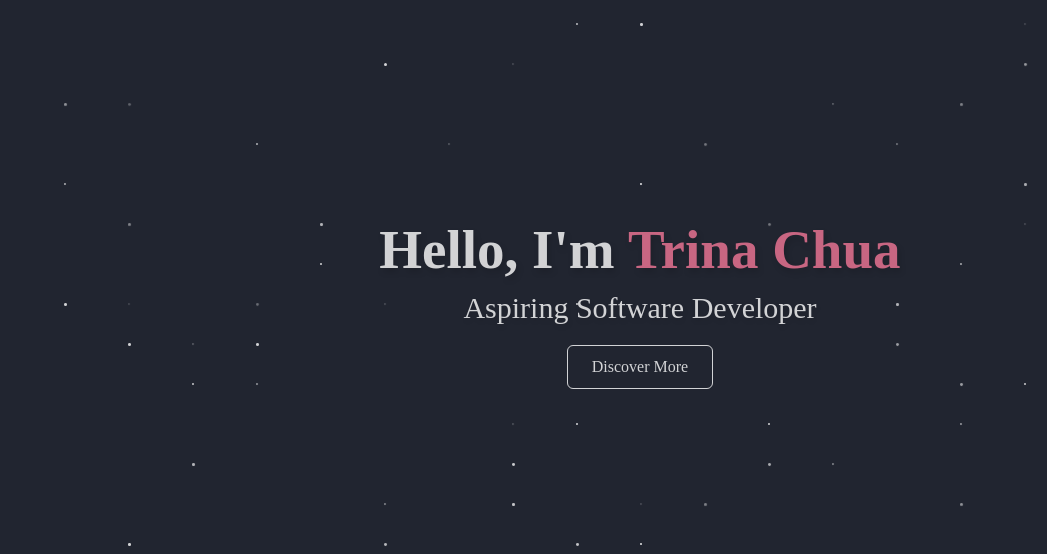
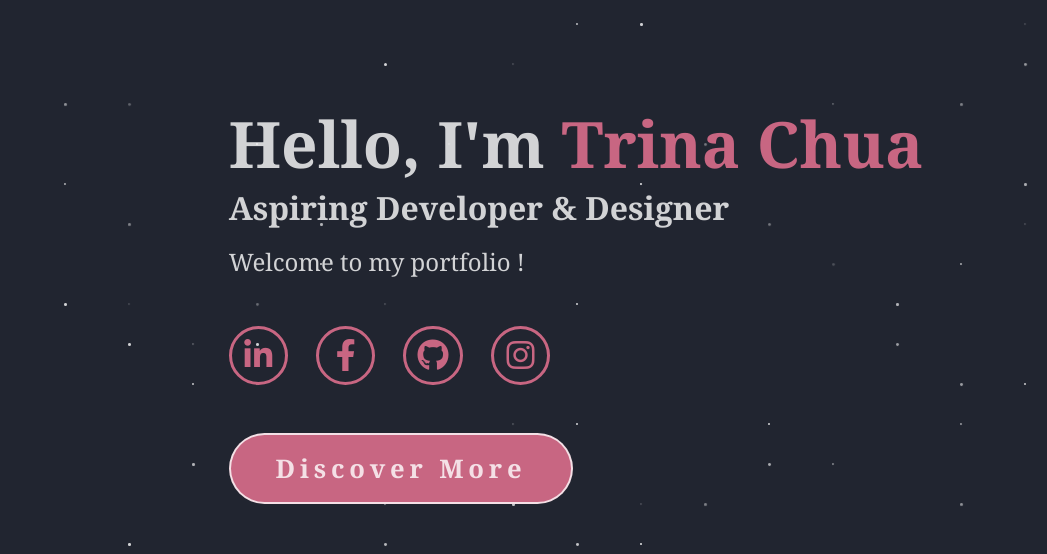
Before and after one commit to Trinachuamin/portfolio-trina, a plain HTML site: page index.html in a window 1280 px wide. Shown: the part 97-651 px from the top of the page, 0-1047 px from the left. Drawn offline with Linux system fonts and the light colour scheme.

Commit message:
Add files via upload

```diff
--- a/index.html
+++ b/index.html
@@ -36,7 +36,7 @@
     </header>
 
 
-    <section id="home">
+    <section class="home">
         <!-- Stars -->
         <div class="star star1"></div>
         <div class="star star2"></div>
@@ -117,9 +117,22 @@
         <div class="star star76"></div>
 
         <div class="home-content">
-            <h1>Hello, I'm <span class="name">Trina Chua</span></h1>
-            <p>Aspiring Software Developer</p>
-            <a href="#about" class="btn">Discover More</a>
+            <h1>Hello, I'm <span>Trina Chua</span></h1>
+            <h3 style="color: #ffffffcc;"> Aspiring Developer & Designer</h3>
+            <p style="color: #ffffffcc;">Welcome to my portfolio !</p>
+            <div class="social-icons">
+                <a href="https://www.linkedin.com/in/trina-chua-38a82029b/" aria-label="LinkedIn" alt="LinkedIn Icon"><i
+                        class="fa-brands fa-linkedin-in"></i></a>
+                <a href="https://www.facebook.com/trina.chuamin/" aria-label="Facebook" alt="Facebook Icon"><i
+                        class="fa-brands fa-facebook-f"></i></a>
+                <a href="https://github.com/Trinachuamin" aria-label="github"><i class="fa-brands fa-github"></i></a>
+                <a href="https://www.instagram.com/_trixa._/" aria-label="Instagram"><i
+                        class="fa-brands fa-instagram"></i></a>
+            </div>
+            <a class="btn">Discover More</a>
+        </div>
+        <div class="home-img">
+            <img src="public/home.jpg" alt="">
         </div>
     </section>
 
@@ -215,8 +228,8 @@
                     Design and Development. I have a passion for web design and development, and I'm honing my skills in
                     HTML, EJS, JavaScript, Python, CSS, and Node.js. I'm also exploring game development with Unity VR
                     and refining my design abilities using Adobe Photoshop and Illustrator.
-                </p>
-                <h3 style="text-align: center; font-size: 1.4rem;">Skills</h3>
+                </p><br>
+                <h3 style="text-align: center; font-size: 1.4rem; color: #ffffffcc;">Skills</h3>
                 <div class="skills-images">
                     <img src="public/skills/html.png" alt="HTML" title="HTML">
                     <img src="public/skills/css.png" alt="CSS" title="CSS">
@@ -432,9 +445,9 @@
             <h2 class="contact-title">CONTACT ME</h2>
             <div class="contact-content">
                 <div class="contact-info">
-                    <p>Thank you for visiting my portfolio! Feel free to reach out if you have any questions or would
-                        like to discuss a potential project. Let's connect!</p>
-                    <p>Email: <a href="trinachuamin@gmail.com">trinachuamin@gmail.com</a></p>
+                    <p style="color: #ffffffcc;">Thank you for visiting my portfolio! Feel free to reach out if you have any questions or would
+                        like to discuss a potential project. Let's connect!</p><br>
+                    <p style="color: #ffffffcc;">Email: <a href="trinachuamin@gmail.com">trinachuamin@gmail.com</a></p>
                     <ul class="contact-icons">
                         <a href="https://www.linkedin.com/in/trina-chua-38a82029b/" aria-label="LinkedIn"
                             alt="LinkedIn Icon"><i class="fa-brands fa-linkedin-in"></i></a>
--- a/styles.css
+++ b/styles.css
@@ -232,130 +232,103 @@ section {
 }
 
 /* Home Section */
-#home {
-    display: flex;
-    align-items: center;
-    /* Center align vertically */
-    justify-content: center;
-    /* Center align horizontally */
-    padding: 80px;
-    background-color: #212530;
-    height: 100vh;
-    color: #333;
+
+
+section{
+    min-height: 100vh;
+    padding: 5rem 9% 5rem;
+    font-family: Georgia, 'Times New Roman', Times, serif;
 }
 
-/* Content Area */
-.home-content {
-    flex: 1;
-    text-align: center;
-    max-width: 800px;
-    margin: 0 20px;
-    animation: fadeIn 1.5s ease-out;
+.home{
+    display: flex;
+    justify-content: center;
+    align-items: center;
+    gap: 8rem;
+    background-color: #212530;
 }
 
-.name {
-    color: #c86682;
-    font-weight: bold;
-    /* Optional */
-    display: inline-block;
-    /* Allows transform to work correctly */
-    opacity: 0;
-    /* Start hidden */
-    transform: scale(0.8);
-    /* Start scaled down */
-    animation: fadeInScale 0.6s ease forwards;
-    /* Animation properties */
+.home .home-content h1{
+    font-size: 4rem;
+    font-weight: 700;
+    line-height: 1.3;
+    color: #ffffffcc;
 }
 
-/* Keyframes for the animation */
-@keyframes fadeInScale {
-    to {
-        opacity: 1;
-        /* Fully visible */
-        transform: scale(1);
-        /* Original size */
-    }
+span{
+    color: #c86682;
 }
 
-/* Animations */
-@keyframes fadeIn {
-    from {
-        opacity: 0;
-        transform: translateY(20px);
-    }
-
-    to {
-        opacity: 1;
-        transform: translateY(0);
-    }
+.home-content h3{
+    font-size: 2rem;
+    margin-bottom: 1rem;
 }
 
-@keyframes popIn {
-    0% {
-        opacity: 0;
-        transform: scale(0.9);
-    }
-
-    100% {
-        opacity: 1;
-        transform: scale(1);
-    }
+.home-content p{
+    font-size: 1.5rem;
 }
 
-/* Heading */
-h1 {
-    font-size: 55px;
-    font-weight: bold;
-    margin-bottom: 10px;
-    color: #ffffffcc;
-    text-shadow: 2px 4px 6px rgba(0, 0, 0, 0.15);
-    animation: popIn 1.5s ease-out;
+.home-img{
+    border-radius: 40%;
 }
 
-/* Paragraph */
-p {
-    font-size: 30px;
-    margin-bottom: 20px;
-    color: #ffffffcc;
-    text-shadow: 1px 3px 5px rgba(0, 0, 0, 0.1);
-    animation: fadeIn 2s ease-out;
+.home-img img{
+    position: relative;
+    width: 30vw;
+    border-radius: 0%;
+    cursor: pointer;
+    transition: 0.2s linear;
 }
 
-/* Button */
-.btn {
-    display: inline-block;
-    padding: 12px 24px;
-    color: #ffffffcc;
-    border: 1px solid #ffffffcc;
-    border-radius: 6px;
-    text-decoration: none;
-    font-size: 16px;
-    transition: background-color 0.3s ease, color 0.3s ease, transform 0.3s ease;
+.home-img img:hover{
+    font-size: 1.8rem;
+    font-weight: 500;
 }
 
-.btn:hover {
-    background-color: #64626283;
-    color: #fff;
-    transform: scale(1.15);
+.social-icons a{
+    display: inline-flex;
+    justify-content: center;
+    align-items: center;
+    width: 3.7rem;
+    height: 3.7rem;
+    background-color: transparent;
+    border: 0.2rem solid #c86682;
+    font-size: 2rem;
+    border-radius: 50%;
+    margin: 3rem 1.5rem 3rem 0;
+    transition: 0.3s ease;
+    color: #c86682;
+    text-decoration: none;
 }
 
-
-
-/* Image Area */
-.home-image {
-    flex: 1;
-    display: flex;
-    justify-content: center;
+.social-icons a:hover{
+    color: #c86682;
+    transform: scale(1.3) translateY(-5px);
+    background-color: #ffffffcc;
+    box-shadow: 0  0 25px #ffffffcc;
 }
 
-.home-image img {
-    width: 100%;
-    /* Make the image fit the container */
-    max-width: 500px;
-    /* Set a max width to prevent it from getting too large */
-    height: auto;
-    /* Maintain aspect ratio */
+.btn{
+    display: inline-block;
+    padding: 1rem 2.8rem;
+    background-color: #c86682;
+    border-radius: 4rem;
+    font-size: 1.6rem;
+    color: #ffffffcc;
+    letter-spacing: 0.3rem;
+    font-weight: 600;
+    border: 2px solid #ffffffcc;
+    transition: 0.3s ease;
+    cursor: pointer;
 }
+
+.btn:hover{
+    transform: scale3d(1.03);
+    background-color: #ffffffcc;
+    color: #c86682;
+    box-shadow: 0 0 25px #c86682;
+}
+
 
 /* Portfolio Section */
 #portfolio {
```
Lines whose indentation alone changed are shown as unchanged.
